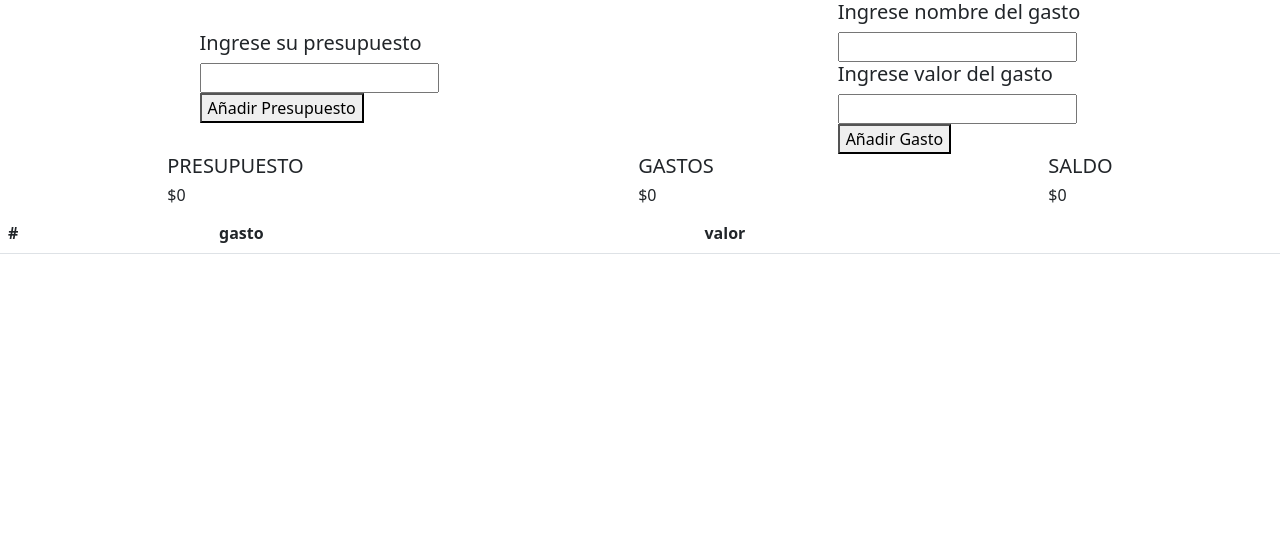
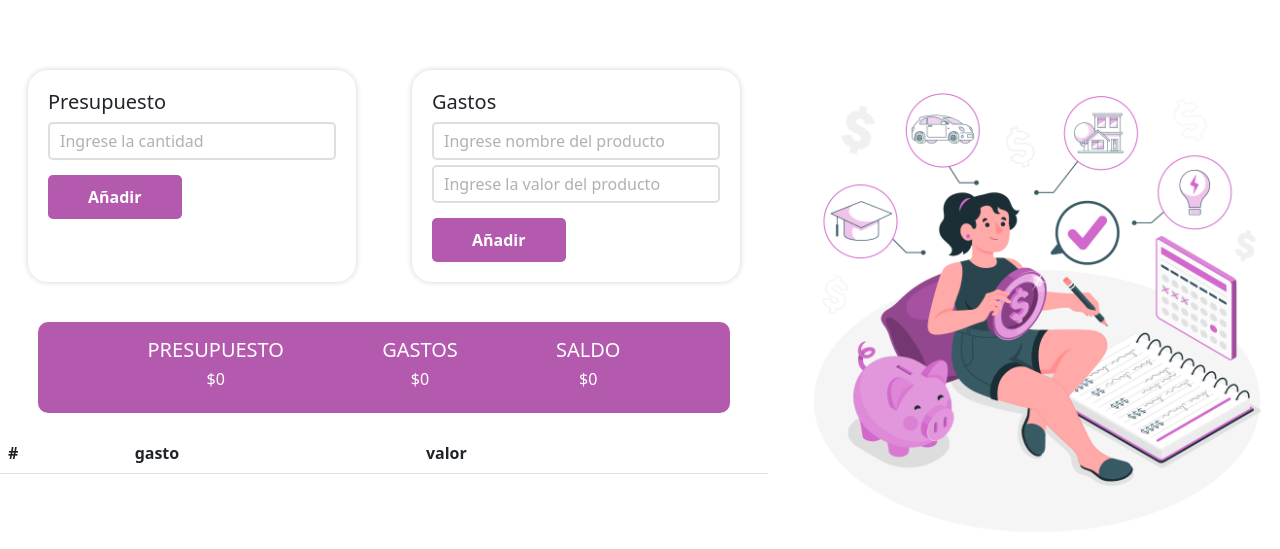
Before and after one commit to LizettePerez/App-de-presupuesto, a plain HTML site: page index.html in a window 1280 px wide. Drawn offline with nearby package versions, Linux system fonts and the light colour scheme.

Commit message:
update css

```diff
--- a/assets/css/style.css
+++ b/assets/css/style.css
@@ -1,6 +1,80 @@
-.containerInput, .containerValue {
+body {
+  display: flex;
+  justify-content: space-between;
+  align-items: flex-start;
+  flex-wrap: wrap;
+}
+
+main {
+  width: 60%;
+}
+
+aside {
+  width: 38%;
+}
+
+aside img {
+  width: 100%;
+  margin-top: 60px;
+}
+
+.containerInput,
+.containerValue {
+  margin: 0 auto;
   display: flex;
   flex-wrap: wrap;
   justify-content: space-around;
-  align-items: center;
+  align-items: top;
 }
+
+.containerPresupuesto,
+.containerGastos {
+  margin: 70px 20px 20px 20px;
+  padding: 20px;
+  border-radius: 20px;
+  box-shadow: 0px 0px 5px 1px #dddddd;
+}
+
+input[type="text"],
+input[type="number"] {
+  border: 2px solid #dddddd;
+  border-radius: 5px;
+  margin-bottom: 5px;
+  padding: 5px 10px;
+  color: #b1b1b1;
+}
+
+::placeholder {
+  color: #b1b1b1;
+}
+
+input {
+  width: 18em;
+}
+
+button {
+  margin-top: 10px;
+  background-color: #b45aae;
+  border: none;
+  color: white;
+  padding: 10px 40px;
+  border-radius: 5px;
+  font-weight: bold;
+}
+
+button:hover {
+  background-color: #e297dc;
+}
+
+
+.containerValue {
+  text-align: center;
+  background-color: #b45aae;
+  width: 90%;
+  border-radius: 10px;
+  color: white;
+  padding: 16px 60px;
+  margin-top: 20px;
+  margin-bottom: 20px;
+  font-weight: bold;
+}
--- a/assets/js/script.js
+++ b/assets/js/script.js
@@ -55,13 +55,16 @@ btnPresupuesto.addEventListener("click", () => {
   if (isNaN(presupValue) || presupValue <= 0) {
     alert("Debe ingresar un número mayor a 0");
     document.querySelector(".presupValue").innerText = "$0";
+    document.querySelector("#agregarPresup").innerText = "Añadir";
   } else {
     // Si se ingresó un número, lo formateamos y lo mostramos en el elemento
     document.querySelector(".presupValue").innerText = `$${presupuestoTotal.toLocaleString("es-CL")}`;
     document.querySelector(".saldoValue").innerText = `$${saldoTotal.toLocaleString("es-CL")}`;
+    document.querySelector("#agregarPresup").innerText = "Cambiar";
   }
-  // Dejamos vacio el input
+  // Dejamos vacio el input y cambiamos texto botond
   document.querySelector("#presupInput").value = "";
+
 })
 
 
@@ -78,7 +81,6 @@ btnGastos.addEventListener("click", () => {
   if (isNaN(gastosValor) || gastosValor <= 0 || gastosNombre === "") {
     // Si el valor de gasto no es un número o es menor o igual a 0 o no se ingresa un nombre, se muestra una alerta y se vacía el valor del input valor
     alert("Debe ingresar el nombre y valor mayor a 0");
-    document.querySelector("#valorInput").value = "";
   } else {
     // Si el valor de gasto es válido, se crea un objeto gastos con la función getGastosObj y se agrega al array de gastos
     let gastos = getGastosObj(gastosNombre, gastosValor);
@@ -93,8 +95,8 @@ btnGastos.addEventListener("click", () => {
     let totalSaldo = (presupuestoTotal - totalGastos);
 
     // Se actualiza el valor mostrado del saldo en el HTML
+    document.querySelector(".saldoValue").innerText = `$${totalSaldo.toLocaleString("es-CL")}`;
 
-    document.querySelector(".saldoValue").innerText = `$${totalSaldo.toLocaleString("es-CL")}`;
     // Se vacían los valores de los inputs nombre y valor
     document.querySelector("#nombreInput").value = "";
     document.querySelector("#valorInput").value = "";
@@ -124,7 +126,7 @@ const deleteIcon = (id) => {
   // Se actualizan los números de las filas en la tabla
   const tbody = document.querySelector(".containerTbody");
   const filas = tbody.querySelectorAll("tr");
-  // Recorrer cada fila con un ciclo forEach y pasar el índice (index)
+  // Recorrer cada fila con un ciclo forEach y pasa el índice (index)
   filas.forEach((fila, index) => {
     // Obtener el primer elemento td de cada fila (el número de la fila)
     const numero = fila.querySelector("td:first-child");
--- a/index.html
+++ b/index.html
@@ -14,28 +14,28 @@
 </head>
 
 <body>
+  <main>
     <div class="containerInput">
       <div class="containerPresupuesto">
         <div>
-        <h5>Ingrese su presupuesto</h5>
-        <input type="number" id="presupInput" />
+          <h5>Presupuesto</h5>
+          <input type="number" placeholder="Ingrese la cantidad" id="presupInput" />
         </div>
-      <button type="button" id="agregarPresup">Añadir Presupuesto</button>
+        <button type="button" id="agregarPresup">Añadir</button>
       </div>
       <div class="containerGastos">
         <form id="containerForm">
           <div class="formName">
-          <h5>Ingrese nombre del gasto</h5>
+            <h5>Gastos</h5>
             <div>
-            <input type="text" id="nombreInput">
+              <input type="text" placeholder="Ingrese nombre del producto" id="nombreInput">
             </div>
           </div>
           <div class="formValue">
-          <h5>Ingrese valor del gasto</h5>
             <div>
-            <input type="number" id="valorInput">
+              <input type="number" placeholder="Ingrese la valor del producto" id="valorInput">
             </div>
-          <button type="button" id="agregarGasto">Añadir Gasto</button>
+            <button type="button" id="agregarGasto">Añadir</button>
           </div>
         </form>
       </div>
@@ -69,6 +69,12 @@
         </tbody>
       </table>
     </div>
+  </main>
+
+  <aside>
+    <img src="./assets/img/8675101.jpg" alt="Budget Logo">
+  </aside>
+
 
   <script src="./assets/js/script.js"></script>
   <script src="https://kit.fontawesome.com/33fc1bc4f1.js" crossorigin="anonymous"></script>
```
Also changed, not shown: assets/img/8675101.jpg (added). Lines whose indentation alone changed are shown as unchanged.
